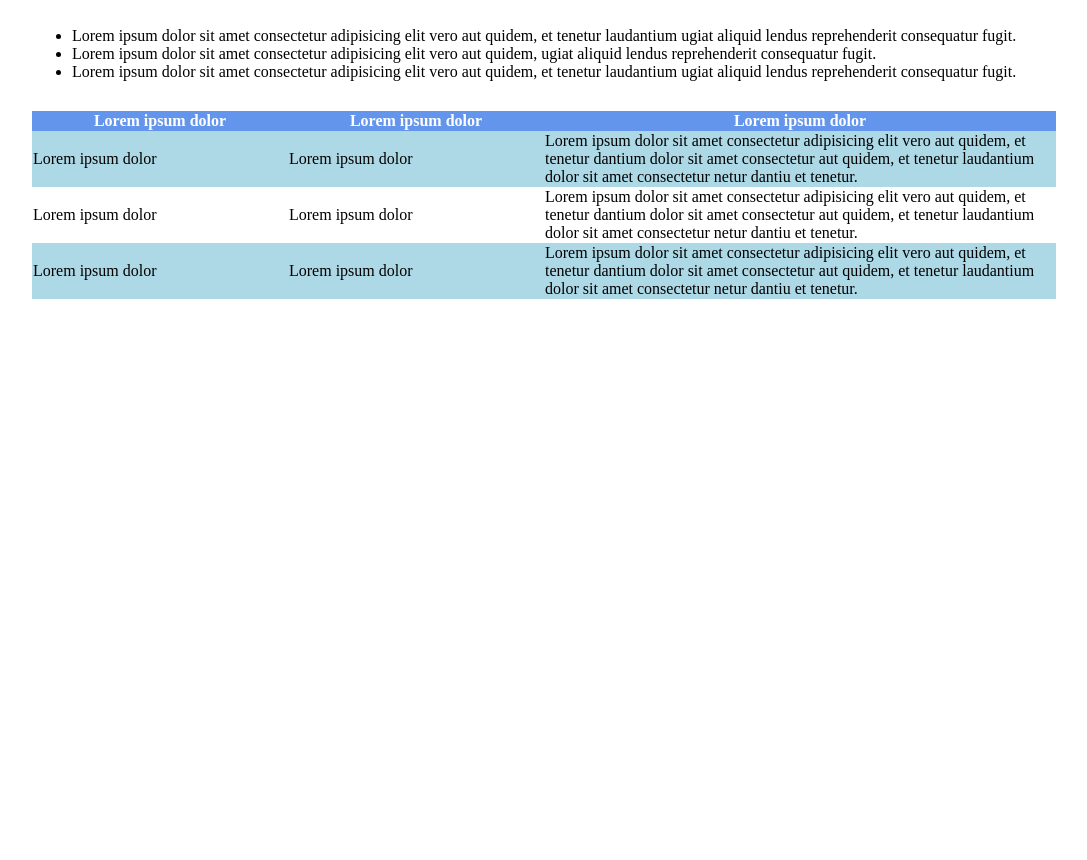
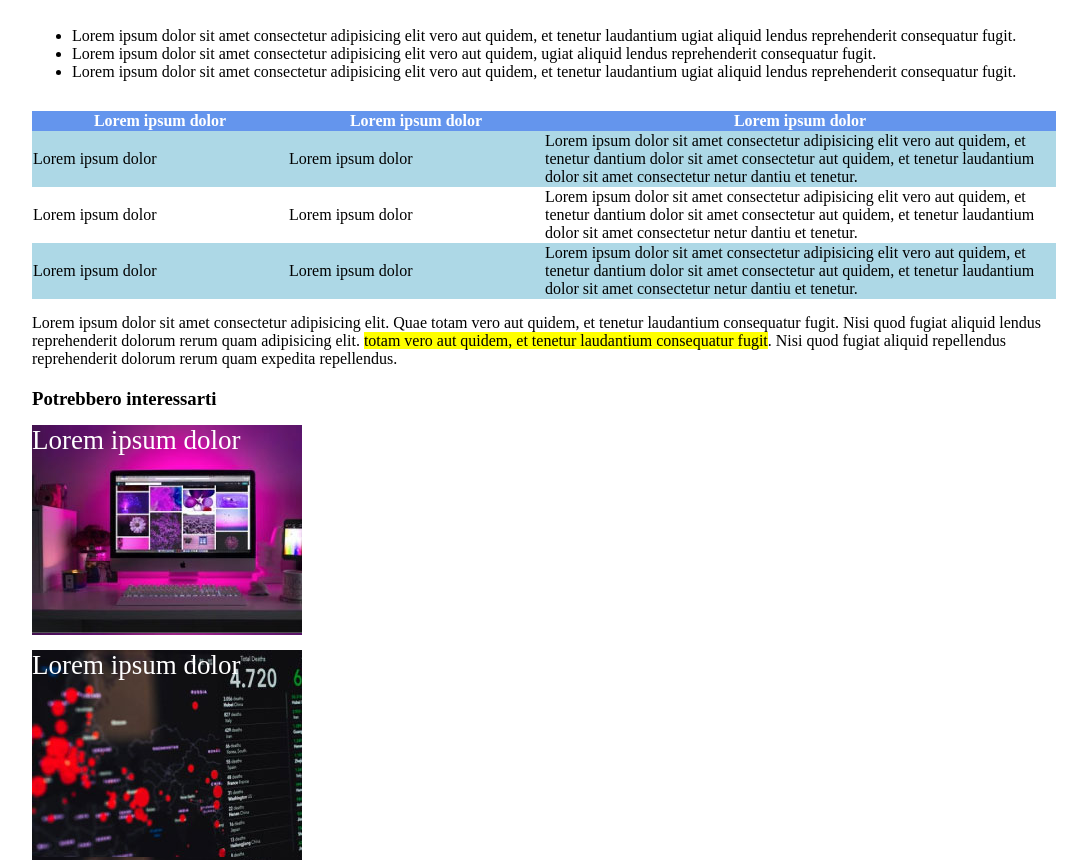
Before and after one commit to ValcanoverKarin/prova-html-css-booleaner, a website: page index.html in a window 1280 px wide. Shown: the part 746-1606 px from the top of the page, without its empty margins (96-1183 px from the left). Before the commit the page ends 1045 px from the top, so only its background shows below. Drawn offline with Linux system fonts and the light colour scheme.

Commit message:
modifiche foto finali

```diff
--- a/css/style.css
+++ b/css/style.css
@@ -85,4 +85,30 @@ table .dispari {
   background-color: lightblue;
 }
 
+.articolo-2 {
+  margin-top: 15px;
+}
 /*fine main*/
+
+/*footer*/
+footer {
+  margin-top: 20px;
+}
+
+.imgfinali {
+  color: white;
+  width: 270px;
+  height: 210px;
+  font-size: 27px;
+  margin-top: 15px;
+}
+
+#computer-rosa {
+  background-image: url("../img/monitor.jpg");
+}
+
+#computer-rosso {
+  background-image: url("../img/graph.jpg");
+}
+
+/*fine footer*/
--- a/index.html
+++ b/index.html
@@ -116,10 +116,33 @@
               </tr>
             </tbody>
           </table>
+
+          <p class="articolo-2">
+            Lorem ipsum dolor sit amet consectetur adipisicing elit. Quae totam
+            vero aut quidem, et tenetur laudantium consequatur fugit. Nisi quod
+            fugiat aliquid lendus reprehenderit dolorum rerum quam adipisicing
+            elit.
+            <span class="evidenziato">
+              totam vero aut quidem, et tenetur laudantium consequatur
+              fugit</span
+            >. Nisi quod fugiat aliquid repellendus reprehenderit dolorum rerum
+            quam expedita repellendus.
+          </p>
         </div>
         <!--fine corpo articolo-->
       </div>
     </main>
     <!--fine main-->
+
+    <!--footer-->
+    <footer>
+      <div class="container">
+        <h3>Potrebbero interessarti</h3>
+
+        <div id="computer-rosa" class="imgfinali">Lorem ipsum dolor</div>
+        <div id="computer-rosso" class="imgfinali">Lorem ipsum dolor</div>
+      </div>
+    </footer>
+    <!--fine footer-->
   </body>
 </html>
```
